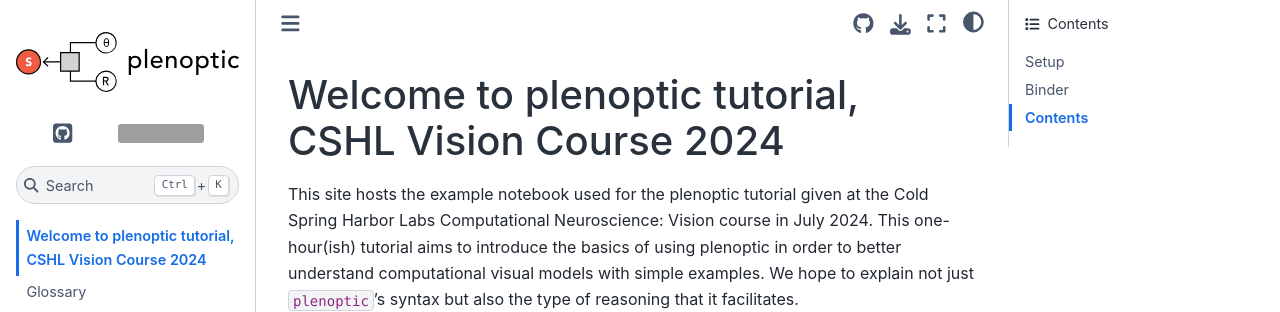
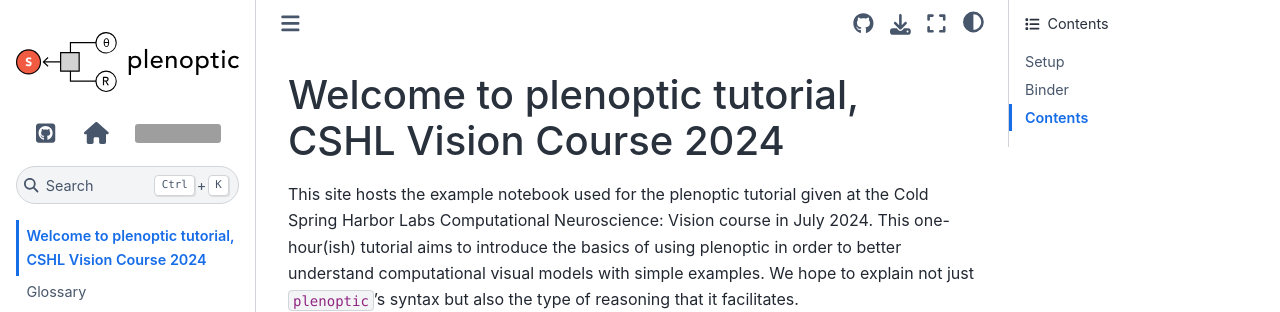
Before and after one commit to plenoptic-org/plenoptic-cshl-vision-2024, a Sphinx documentation site: the page built from docs/source/index.md, in a window 1280 px wide. Shown: the top 312 px of the page. Built offline with Sphinx 7.4.7 and the Sphinx Book theme 1.1.4, drawn with Linux system fonts in a browser that asks for light colours; pages that are not in the unit, such as notebooks, are missing from menus; grey boxes are pictures that could not be loaded.

```diff
--- a/docs/source/conf.py
+++ b/docs/source/conf.py
@@ -51,6 +51,12 @@ html_theme_options = {
     "use_repository_button": True,
     "icon_links": [
         {
+            "name": "Workshops home",
+            "url": "https://workshops.plenoptic.org/",
+            "type": "fontawesome",
+            "icon": "fa-solid fa-house",
+        },
+        {
             "name": "Binder",
             "url": "https://binder.flatironinstitute.org/v2/user/wbroderick/cshl2024?filepath=introduction-stripped.ipynb",
             "type": "url",
```
